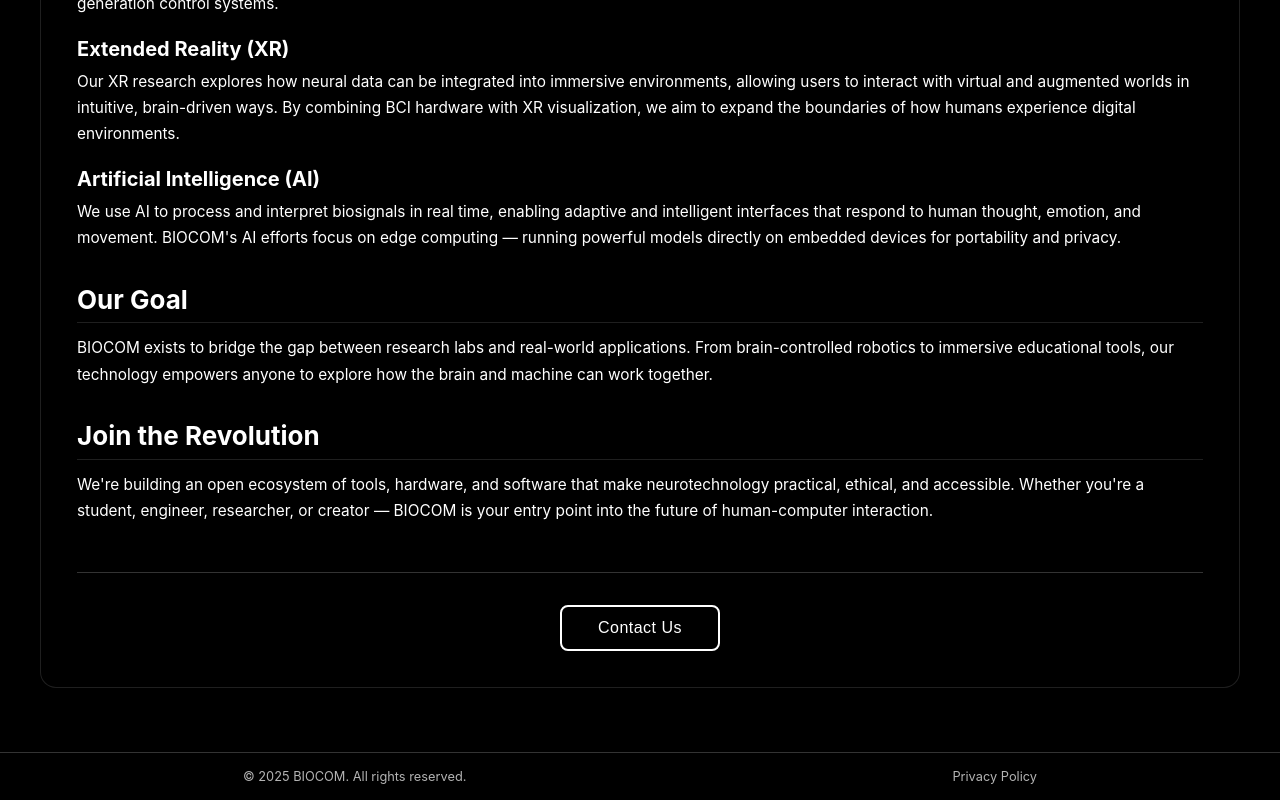
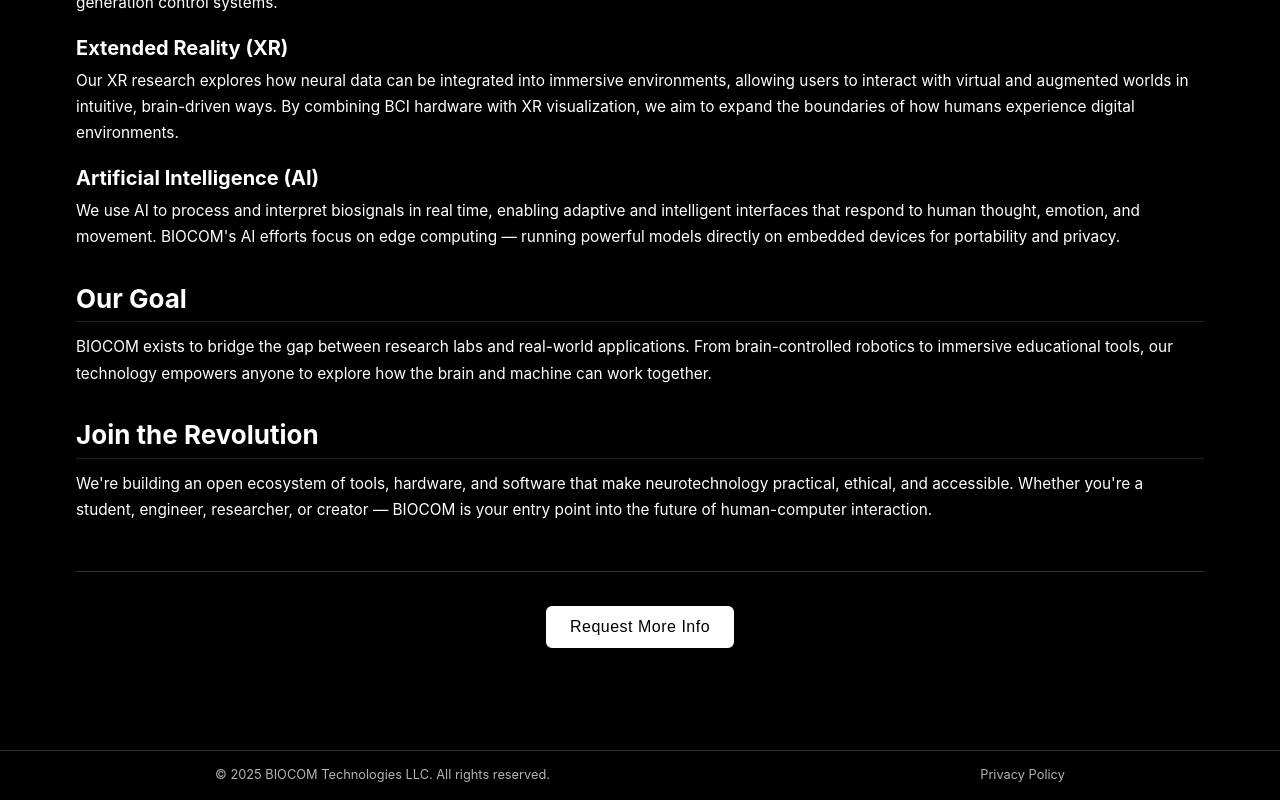
Before and after one commit to atitkh/temp_website, a React (Create React App) app in the folder react-app/: page /info in a window 1280 px wide. Shown: the part 484-1284 px from the top of the page. Built offline with nearby package versions, Linux system fonts and the light colour scheme; no server answers; what react-google-recaptcha-v3 would draw is missing.

Commit message:
feat: Update page titles and footer text to reflect 'BIOCOM Technologies'; modify InfoPage to use PitchDeckForm and adjust button text for clarity

```diff
--- a/react-app/public/index.html
+++ b/react-app/public/index.html
@@ -24,7 +24,7 @@
       work correctly both with client-side routing and a non-root public URL.
       Learn how to configure a non-root public URL by running `npm run build`.
     -->
-    <title>BIOCOM -- Beyond Imagination</title>
+    <title>BIOCOM Technologies</title>
   </head>
   <body>
     <noscript>You need to enable JavaScript to run this app.</noscript>
--- a/react-app/src/components/Footer.tsx
+++ b/react-app/src/components/Footer.tsx
@@ -15,7 +15,7 @@ export function Footer() {
 
             <div className="footer-bottom">
                 <div className="footer-container">
-                    <p>&copy; {new Date().getFullYear()} BIOCOM. All rights reserved.</p>
+                    <p>&copy; {new Date().getFullYear()} BIOCOM Technologies LLC. All rights reserved.</p>
                 </div>
 
                 <div className="footer-container">
--- a/react-app/src/pages/InfoPage.tsx
+++ b/react-app/src/pages/InfoPage.tsx
@@ -3,7 +3,7 @@ import { CONFIG } from '../config';
 import Navbar from '../components/Navbar';
 import Footer from '../components/Footer';
 import Modal from '../components/Modal';
-import ContactUsForm from '../components/forms/ContactUsForm';
+import PitchDeckForm from '../components/forms/PitchDeckForm';
 
 export function InfoPage() {
     const [showContactForm, setShowContactForm] = useState(false);
@@ -83,10 +83,10 @@ export function InfoPage() {
 
                             <div className="contact-section">
                                 <button
-                                    className="contact-button"
+                                    className="contact-button pitch-deck-button"
                                     onClick={() => setShowContactForm(true)}
                                 >
-                                    Contact Us
+                                    Request More Info
                                 </button>
                             </div>
                         </section>
@@ -98,10 +98,10 @@ export function InfoPage() {
                 {submitSuccess ? (
                     <div className="success-message">
                         <h2>Thank you!</h2>
-                        <p>Your message has been sent successfully. We'll get back to you soon.</p>
+                        <p>Your info request has been sent successfully. We'll get back to you soon.</p>
                     </div>
                 ) : (
-                    <ContactUsForm onClose={closeModal} onSuccess={handleFormSuccess} />
+                    <PitchDeckForm onClose={closeModal} onSuccess={handleFormSuccess} />
                 )}
             </Modal>
 
--- a/react-app/src/pages/privacyPolicy.css
+++ b/react-app/src/pages/privacyPolicy.css
@@ -19,9 +19,9 @@
     color: var(--pp-text);
     background: rgba(0, 0, 0, 0.45);
     backdrop-filter: blur(6px);
-    border: 1px solid var(--pp-border);
+    /* border: 1px solid var(--pp-border); */
     box-shadow: 0 10px 30px var(--pp-shadow);
-    border-radius: 16px;
+    /* border-radius: 16px; */
     padding: clamp(20px, 3vw, 36px);
     color: white;
 }
@@ -108,7 +108,7 @@
 .policy address {
     font-style: normal;
     background: rgba(255, 255, 255, 0.04);
-    border: 1px solid var(--pp-border);
+    /* border: 1px solid var(--pp-border); */
     padding: 12px 14px;
     border-radius: 12px;
 }
```
